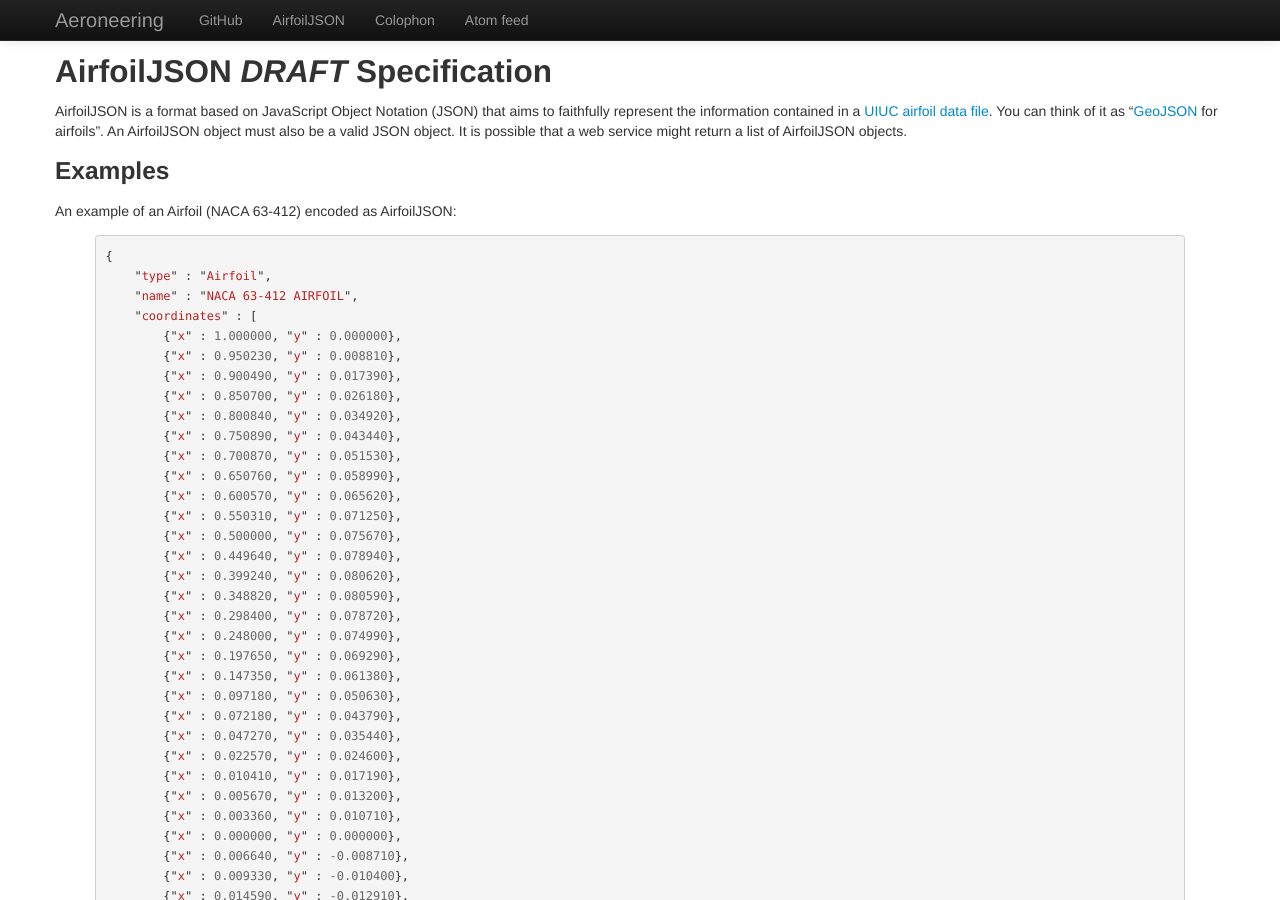
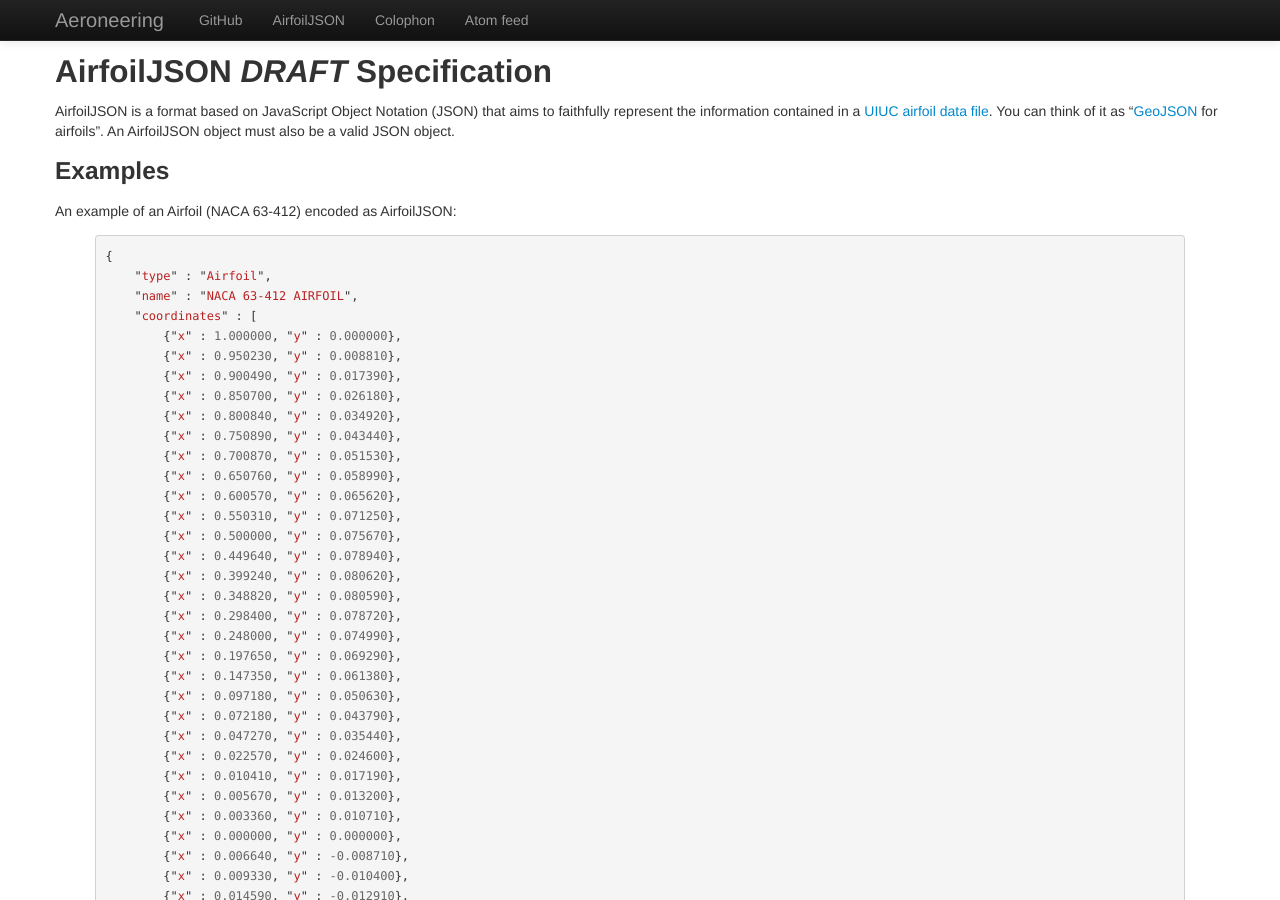
Before and after one commit to aeroneering/aeroneering.github.com, a Jekyll site: the page built from airfoiljson/index.md, in a window 1280 px wide and 900 px high. Built offline with Jekyll 4.4.1, drawn with Linux system fonts in a browser that asks for light colours.

Commit message:
Remove introductory statement that is no longer true.

```diff
--- a/airfoiljson/index.md
+++ b/airfoiljson/index.md
@@ -3,7 +3,7 @@
 title: AirfoilJSON *DRAFT* Specification
 ---
 
-AirfoilJSON is a format based on JavaScript Object Notation (JSON) that aims to faithfully represent the information contained in a [UIUC airfoil data file](http://www.ae.illinois.edu/m-selig/ads.html).  You can think of it as "[GeoJSON](http://www.geojson.org/) for airfoils".  An AirfoilJSON object must also be a valid JSON object.  It is possible that a web service might return a list of AirfoilJSON objects.
+AirfoilJSON is a format based on JavaScript Object Notation (JSON) that aims to faithfully represent the information contained in a [UIUC airfoil data file](http://www.ae.illinois.edu/m-selig/ads.html).  You can think of it as "[GeoJSON](http://www.geojson.org/) for airfoils".  An AirfoilJSON object must also be a valid JSON object.
 
 ### Examples ###
 
```
